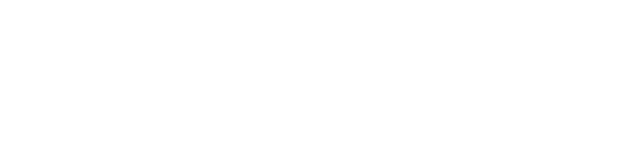
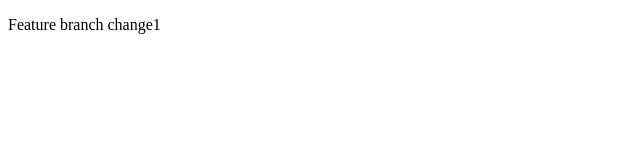
Before and after one commit to Sudha-Agarwal/RemoteRepo, a plain HTML site: page index.html in a window 1280 px wide. Shown: the whole page, without its empty margins (0-640 px from the left). Drawn offline with Linux system fonts and the light colour scheme.

Commit message:
feature change1

```diff
--- a/index.html
+++ b/index.html
@@ -6,6 +6,6 @@
     <title>Document</title>
 </head>
 <body>
-
+    <p>Feature branch change1</p>
 </body>
 </html>
```
